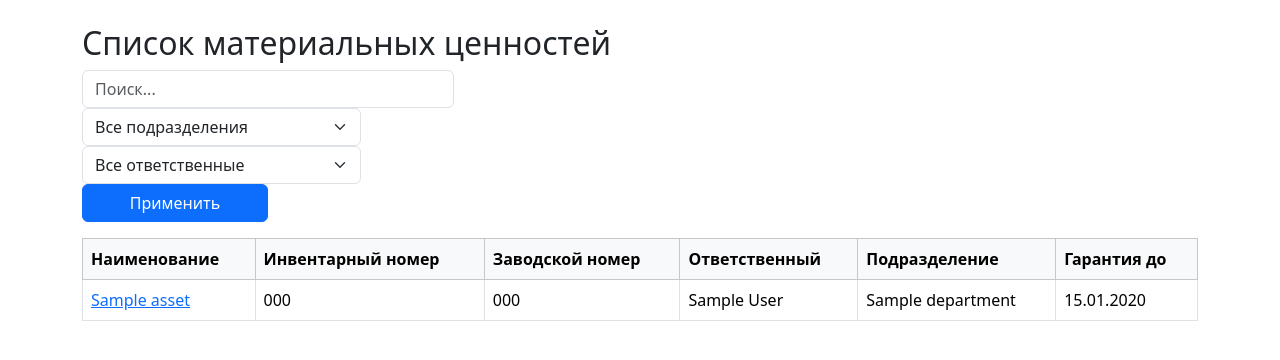
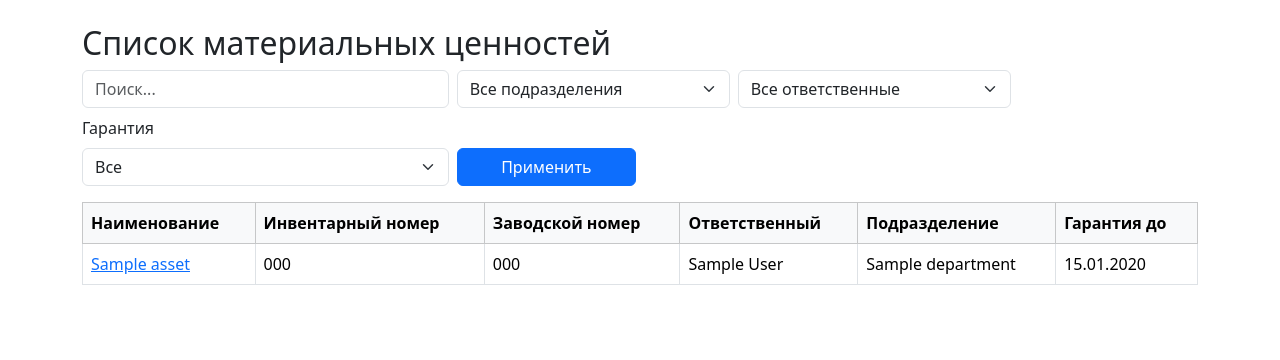
Before and after one commit to VladSaevets/Inventory-system, a Django app: page / in a window 1280 px wide. Shown: the part 56-416 px from the top of the page. Run offline with Django 5.2, Linux system fonts and the light colour scheme; tables that the repository leaves empty hold one stand-in row (values such as "Sample post").

Commit message:
Added filter for warranty_status (valid, expired, expiring this month

```diff
--- a/inventory_system/assets/views.py
+++ b/inventory_system/assets/views.py
@@ -1,4 +1,5 @@
 from django.shortcuts import render, get_object_or_404
+from django.utils import timezone
 from django.views.generic import DetailView, ListView
 from .models import Asset, Department
 from django.db.models import Q
@@ -21,11 +22,23 @@ class AssetListView(ListView):
         query = self.request.GET.get('q')
         department_id = self.request.GET.get('department')
         responsible_user_id = self.request.GET.get('responsible')
+        warranty_filter = self.request.GET.get('warranty_status')
 
         if department_id:
             queryset = queryset.filter(department_id=department_id)
         if responsible_user_id:
             queryset = queryset.filter(responsible_user_id=responsible_user_id)
+        if warranty_filter:
+            today = timezone.now().date()
+            if warranty_filter == 'valid':
+                queryset = queryset.filter(warranty_expiration__gte=today)
+            if warranty_filter == 'expired':
+                queryset = queryset.filter(warranty_expiration__lt=today)
+            if warranty_filter == 'expiring_this_month':
+                queryset = queryset.filter(
+                    warranty_expiration__year=today.year,
+                    warranty_expiration__month=today.month
+                )
 
         if query:
             return queryset.filter(
--- a/inventory_system/templates/assets/asset_list.html
+++ b/inventory_system/templates/assets/asset_list.html
@@ -3,7 +3,7 @@
 
 {% block content %}
     <h2>Список материальных ценностей</h2>
-<form method="get" class="mb-3">
+    <form method="get" class="row g-2 mb-3">
         <div class="col-md-4">
             <input type="text" name="q" class="form-control" placeholder="Поиск..." value="{{ request.GET.q }}">
         </div>
@@ -13,7 +13,8 @@
             <select name="department" class="form-select">
                 <option value="">Все подразделения</option>
                 {% for dept in departments %}
-        <option value="{{ dept.id }}" {% if request.GET.department == dept.id|stringformat:"s" %}selected{% endif %}>
+                    <option value="{{ dept.id }}"
+                            {% if request.GET.department == dept.id|stringformat:"s" %}selected{% endif %}>
                         {{ dept.name }}
                     </option>
                 {% endfor %}
@@ -25,16 +26,26 @@
             <select name="responsible" class="form-select">
                 <option value="">Все ответственные</option>
                 {% for responsible in responsibles %}
-            <option value="{{ responsible.id }}" {% if request.GET.responsible == responsible.id|stringformat:"s" %}selected{% endif %}>
+                    <option value="{{ responsible.id }}"
+                            {% if request.GET.responsible == responsible.id|stringformat:"s" %}selected{% endif %}>
                         {{ responsible.get_full_name }}
                     </option>
                 {% endfor %}
             </select>
+        </div>
 
+        <div class="col-md-4">
+            <label for="warranty_status" class="form-label">Гарантия</label>
+            <select name="warranty_status" id="warranty_status" class="form-select">
+                <option value="">Все</option>
+                <option value="valid" {% if request.GET.warranty_status == "valid" %} selected {% endif %}>Действует</option>
+                <option value="expired" {% if request.GET.warranty_status == "expired" %} selected {% endif %}>Истекла</option>
+                <option value="expiring_this_month" {% if request.GET.warranty_status == "expiring_this_month" %} selected {% endif %}>Истекает в этом месяце</option>
+            </select>
         </div>
 
         <!-- Кнопка -->
-      <div class="col-md-2">
+        <div class="col-md-2 align-self-end">
             <button type="submit" class="btn btn-primary w-100">Применить</button>
         </div>
     </form>
@@ -78,7 +89,9 @@
                 </td>
             </tr>
         {% empty %}
-            <tr><td colspan="6">Нет доступных записей</td></tr>
+            <tr>
+                <td colspan="6">Нет доступных записей</td>
+            </tr>
         {% endfor %}
         </tbody>
     </table>
```
Lines whose indentation alone changed are shown as unchanged.
